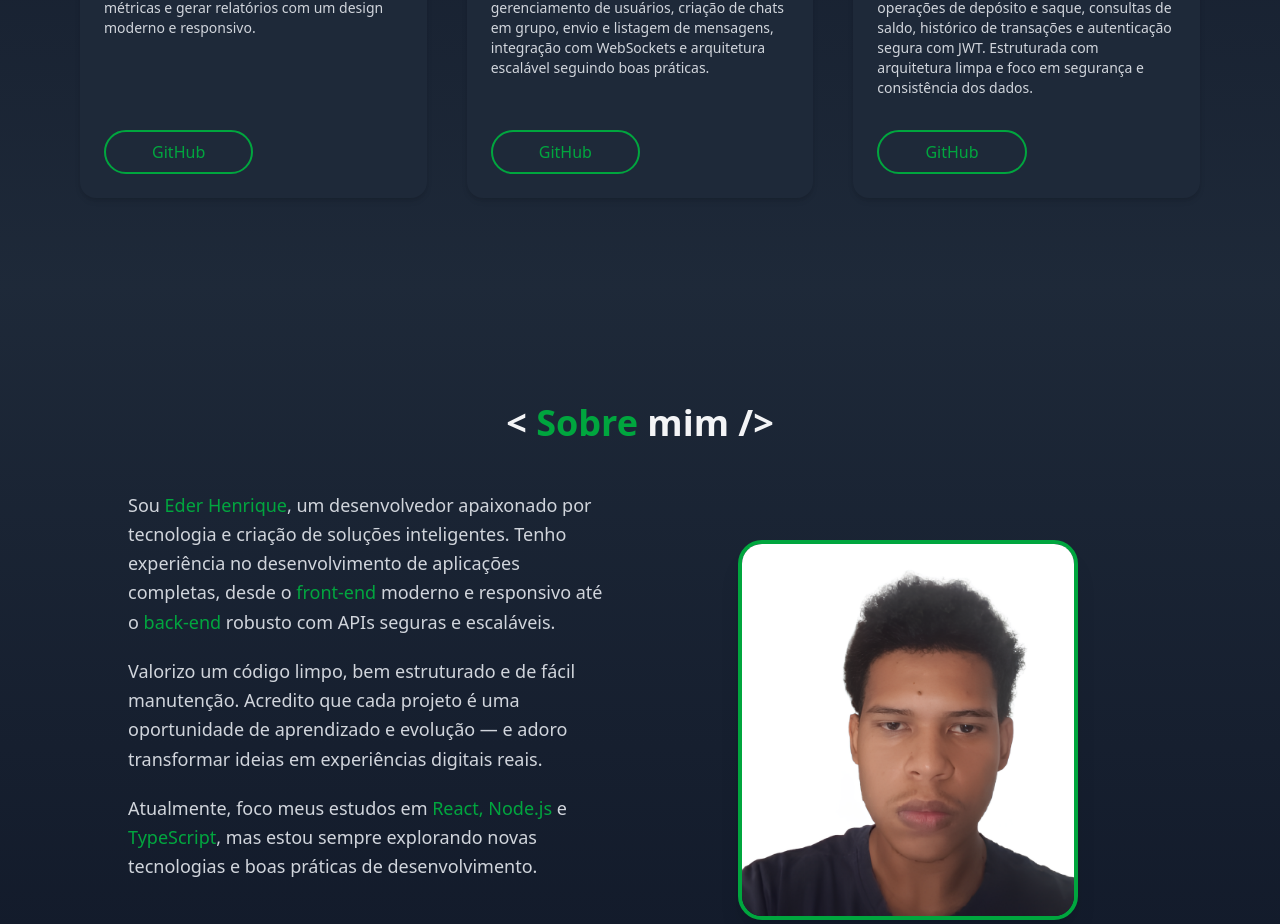
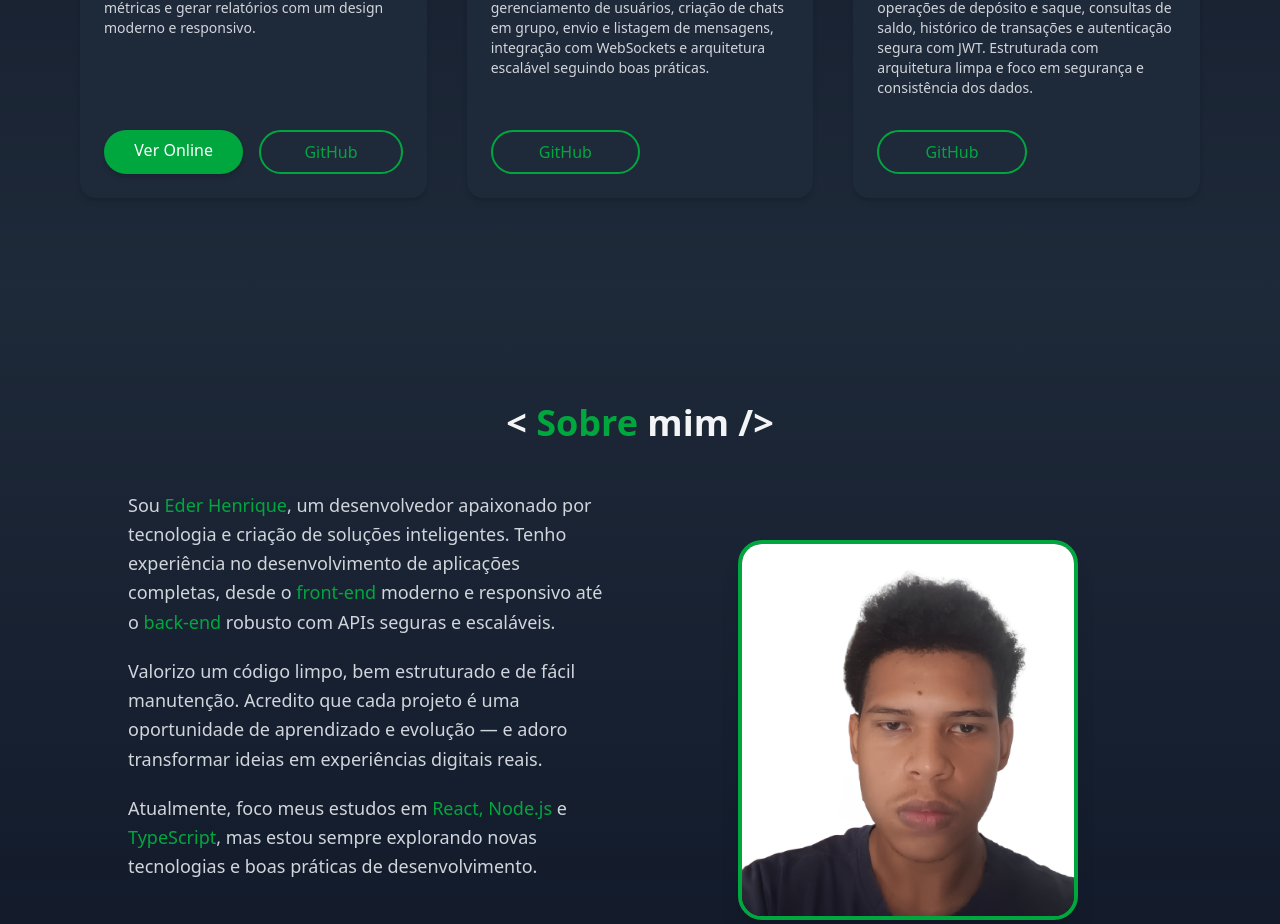
Before and after one commit to EderH3nr963/ederhenrique, a React (Vite) app: page / in a window 1280 px wide. Shown: the part 2114-3038 px from the top of the page. Built offline with nearby package versions, Linux system fonts and the light colour scheme.

Commit message:
Adição de link do projeto money magnet e atualização de cv

```diff
--- a/src/components/ProjectSession.tsx
+++ b/src/components/ProjectSession.tsx
@@ -7,7 +7,7 @@ export default function ProjetosSection() {
     {
       nomeProjeto: "MoneyMagnet",
       linkGit: "https://github.com/EderH3nr963/money_magnet",
-      linkWeb: "",
+      linkWeb: "https://money-magnet-iota.vercel.app",
       description:
         "Dashboard inteligente para controle financeiro de microempreendedores. Permite cadastrar transações, visualizar métricas e gerar relatórios com um design moderno e responsivo.",
       image: ImageMoneyMagnet,
```
Also changed, not shown: 1 other file (tests, documents, lock files or other folders).
